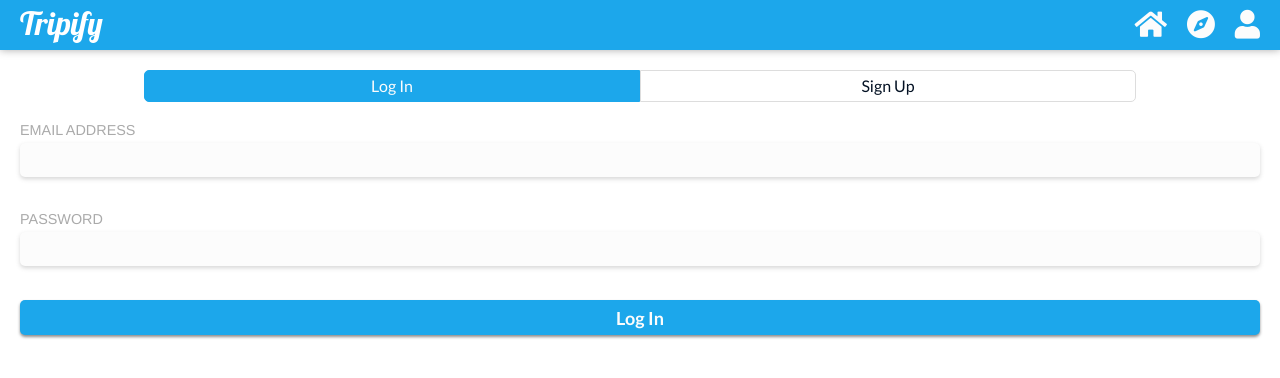
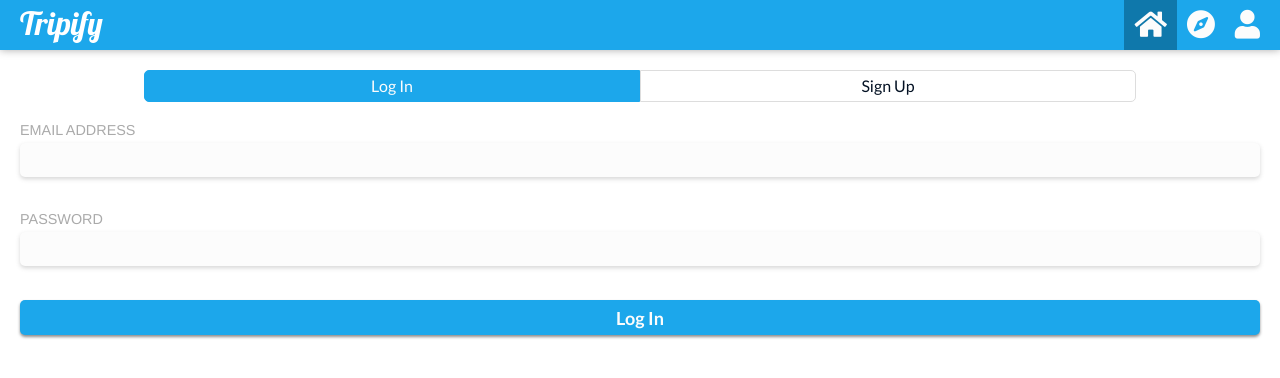
Before and after one commit to thenathanyang/tripify, a React app in the folder ui/: page /user#/trips in a window 1280 px wide. Shown: the top 378 px of the page. Built offline with nearby package versions, Linux system fonts and the light colour scheme.

Commit message:
Refactored selected icons in navbar

```diff
--- a/ui/src/components/header/index.jsx
+++ b/ui/src/components/header/index.jsx
@@ -1,5 +1,5 @@
 import React from 'react';
-import { Link } from 'react-router-dom';
+import { Link, NavLink } from 'react-router-dom';
 
 import Icon from 'components/icon';
 
@@ -14,17 +14,17 @@ class Header extends React.Component {
   getMenu = () => {
     return (
       <div className="header">
-        <Link className="no-style" to="/"><div className="name">Tripify</div></Link>
+        <Link to="/trips" className="no-style"><div className="name">Tripify</div></Link>
         <div className="nav-icons">
-          <Link to="/" className="no-style">
+          <NavLink to="/trips" activeClassName="icon-selected" className="no-style">
             <Icon icon="home" color="white" className="icon" />
-          </Link>
-          <Link to="/events" className="no-style">
+          </NavLink>
+          <NavLink to="/events" activeClassName="icon-selected" className="no-style">
             <Icon icon="compass" color="white" className="icon" />
-          </Link>
-          <Link to="/user" className="no-style">
+          </NavLink>
+          <NavLink to="/user" activeClassName="icon-selected" className="no-style">
             <Icon icon="user" color="white" className="icon" />
-          </Link>
+          </NavLink>
         </div>
       </div>
     );
--- a/ui/src/components/header/style.scss
+++ b/ui/src/components/header/style.scss
@@ -21,7 +21,8 @@
   font-size: 0.9em;
 }
 
-.icon:hover {
+.icon:hover,
+.icon-selected .icon {
   cursor: pointer;
   background: darken($blue, 15%);
 }
--- a/ui/src/pages/ViewEvent.jsx
+++ b/ui/src/pages/ViewEvent.jsx
@@ -35,10 +35,13 @@ class ViewEvent extends React.Component {
 
   getAddPage() {
     return (
-      <div className="container">
-        <AddToTrip event={this.props.event} />
-        <Button small grey label="Cancel" onClick={this.removeAddPage} />
-      </div>
+      <>
+        <Header />
+        <div className="container">
+          <AddToTrip event={this.props.event} />
+          <Button small grey label="Cancel" onClick={this.removeAddPage} />
+        </div>
+      </>
     );
   }
 
```
